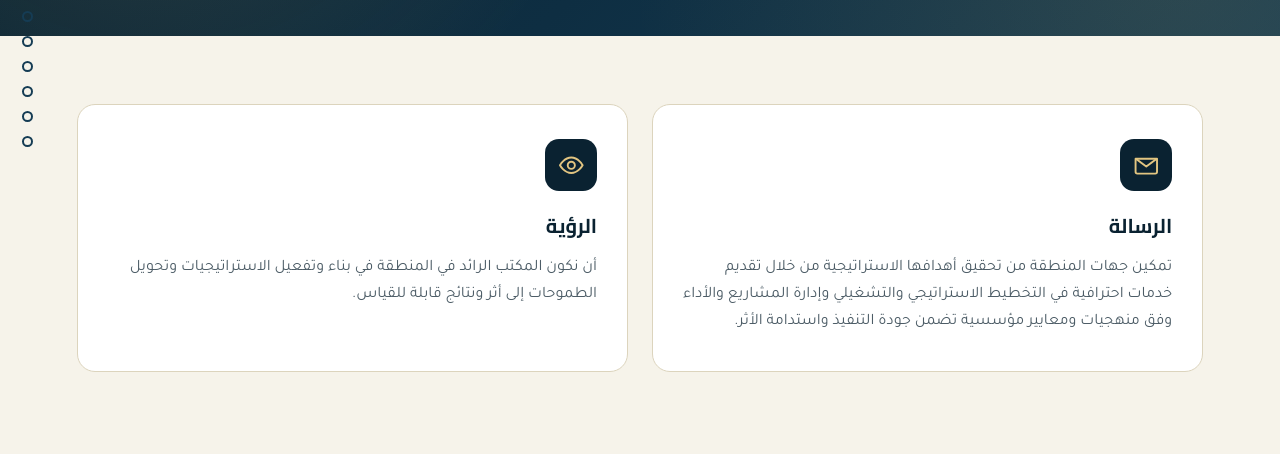
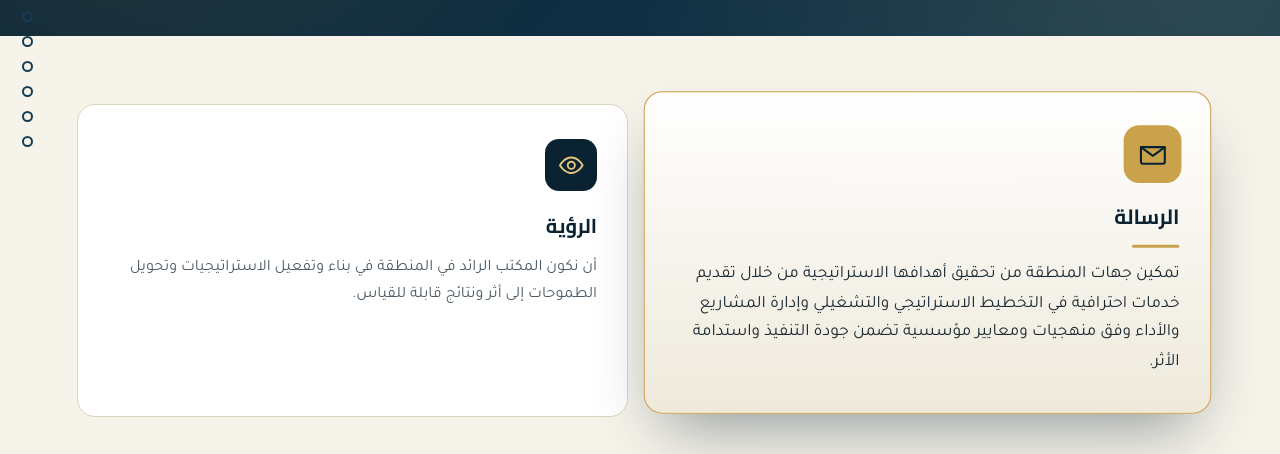
Before and after one commit to Reem2356/takhtit, a plain HTML site: page index.html in a window 1280 px wide. Both pictures are taken after a click on the element 927 px from the left and 583 px from the top of the page. Shown: the part 346-800 px from the top of the page. Drawn offline with Linux system fonts and the light colour scheme.

Commit message:
Implement card expansion on click
Added interaction for highlighting message and vision cards on click.

```diff
--- a/index.html
+++ b/index.html
@@ -179,9 +179,32 @@
     border-radius:18px;
     padding:34px 30px;
     position:relative;
-    transition:transform .35s ease, box-shadow .35s ease;
+    cursor:pointer;
+    transition:transform .4s cubic-bezier(.2,.8,.2,1), box-shadow .4s ease, border-color .4s ease, background .4s ease;
   }
   .mv-card:hover{transform:translateY(-4px);box-shadow:0 18px 40px -22px rgba(14,46,66,.35);}
+  .mv-card.expanded{
+    transform:translateY(-8px) scale(1.03);
+    box-shadow:0 30px 60px -20px rgba(10,34,49,.45);
+    border-color:var(--gold-500);
+    background:linear-gradient(180deg,var(--white),var(--paper-2));
+    z-index:5;
+  }
+  .mv-card.expanded .mv-icon{
+    background:var(--gold-500);
+    color:var(--navy-950);
+    transform:scale(1.08);
+  }
+  .mv-card.expanded h3{color:var(--navy-950);}
+  .mv-card.expanded h3::after{
+    content:"";
+    display:block;
+    width:46px;height:3px;
+    background:var(--gold-500);
+    margin-top:10px;
+    border-radius:3px;
+  }
+  .mv-card.expanded p{color:var(--ink);font-size:1.05rem;}
   .mv-icon{
     width:52px;height:52px;border-radius:14px;
     background:var(--navy-950);
@@ -189,6 +212,7 @@
     display:flex;align-items:center;justify-content:center;
     font-size:1.4rem;
     margin-bottom:18px;
+    transition:all .4s ease;
   }
   .mv-card h3{margin:0 0 12px;font-size:1.25rem;color:var(--navy-950);}
   .mv-card p{margin:0;color:var(--ink-soft);font-size:1rem;}
@@ -736,6 +760,15 @@
     document.querySelectorAll('.step-panel').forEach(p=>p.classList.toggle('active', +p.dataset.i===i));
   }
 
+  // ---------- تفاعل إبراز بطاقات الرسالة والرؤية عند الضغط ----------
+  document.querySelectorAll('.mv-card').forEach(card=>{
+    card.addEventListener('click', ()=>{
+      const isExpanded = card.classList.contains('expanded');
+      document.querySelectorAll('.mv-card').forEach(c=>c.classList.remove('expanded'));
+      if(!isExpanded) card.classList.add('expanded');
+    });
+  });
+
   // ---------- تفاعل تظليل الأهداف ----------
   document.querySelectorAll('.goal-item').forEach(g=>{
     g.addEventListener('click', ()=> g.classList.toggle('selected'));
```
